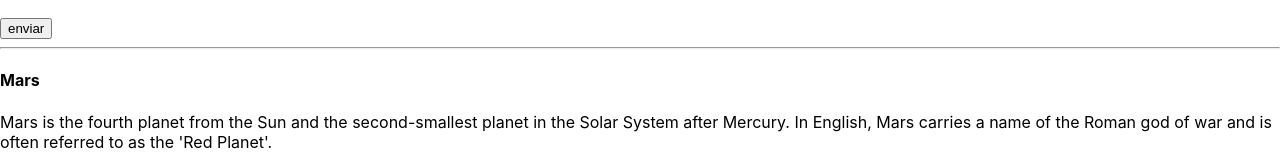
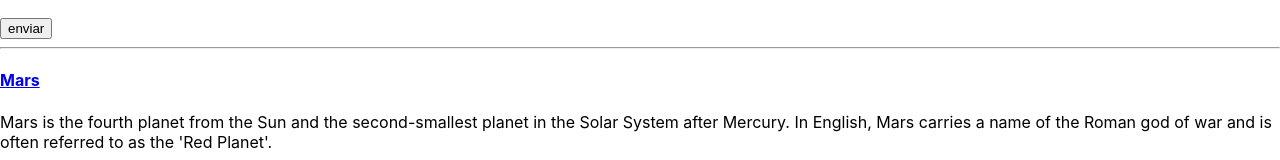
Before and after one commit to JorgeLAB/ListandoPlanetas, a React (Create React App) app: page / in a window 1280 px wide. Shown: the part 316-476 px from the top of the page. Built offline with nearby package versions, Linux system fonts and the light colour scheme.

Commit message:
Acrescentando o hook Link para redirecionar a screens de dado planeta - sem reload

```diff
--- a/src/components/planetas/planeta/index.js
+++ b/src/components/planetas/planeta/index.js
@@ -1,16 +1,20 @@
 import React, {Fragment} from "react";
 import ImagemCinza from '../../shared/imagemCinza';
 import DescricaoComLink from '../../shared/descricaoComLink';
+import { Link } from 'react-router-dom';
+
 
 const Planeta = (props) => {
 
 return(
 	<Fragment>
-		<h4>{props.nome}</h4>
+		<Link to={`/planeta/${props.id}`}>
+			<h4>{props.nome}</h4>
+		</Link>
 		<DescricaoComLink link={props.link} descricao={props.descricao} nome={props.nome}/>
 		<ImagemCinza img_url={ props.img_url } alt_valor={ props.alt_valor } />
 	</Fragment>
 	)
 }
 
-export default Planeta
+export default Planeta;
```
